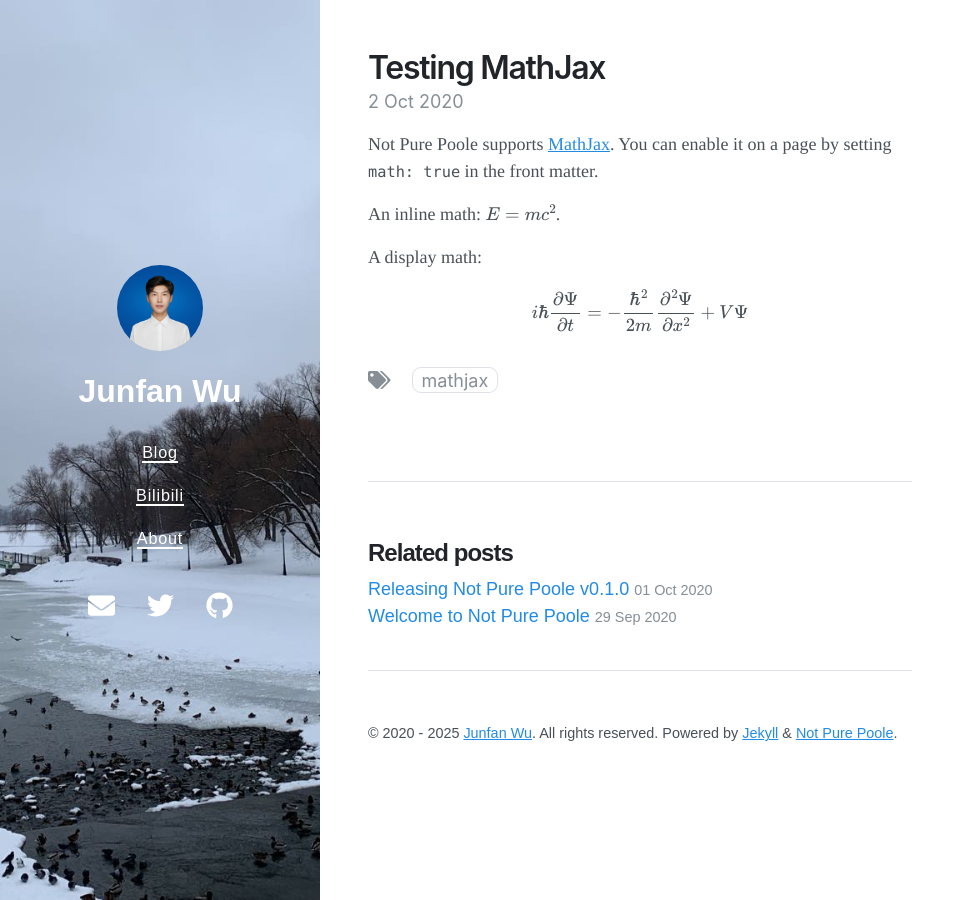
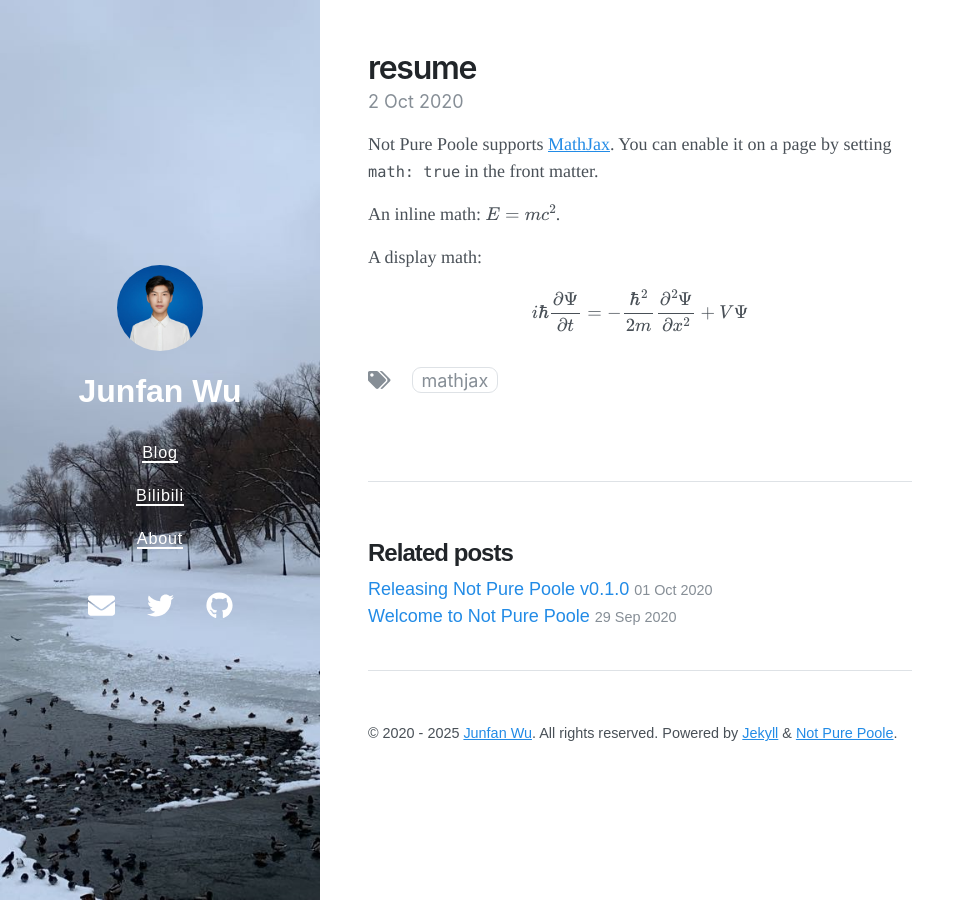
Before and after one commit to JunfanWu/junfanwu.github.io, a Jekyll site: the page built from _posts/2020-10-02-testing-mathjax.md, in a window 1280 px wide. Shown: the whole page, without its empty margins (0-956 px from the left). Built offline with Jekyll 4.4.1, drawn with Linux system fonts in a browser that asks for light colours; nearby versions of some CDN libraries.

Commit message:
Update 2020-10-02-testing-mathjax.md

```diff
--- a/_posts/2020-10-02-testing-mathjax.md
+++ b/_posts/2020-10-02-testing-mathjax.md
@@ -1,6 +1,6 @@
 ---
 layout: post
-title: Testing MathJax
+title: resume
 tags: mathjax
 math: true
 date: 2020-10-02 15:32 +0800
```
